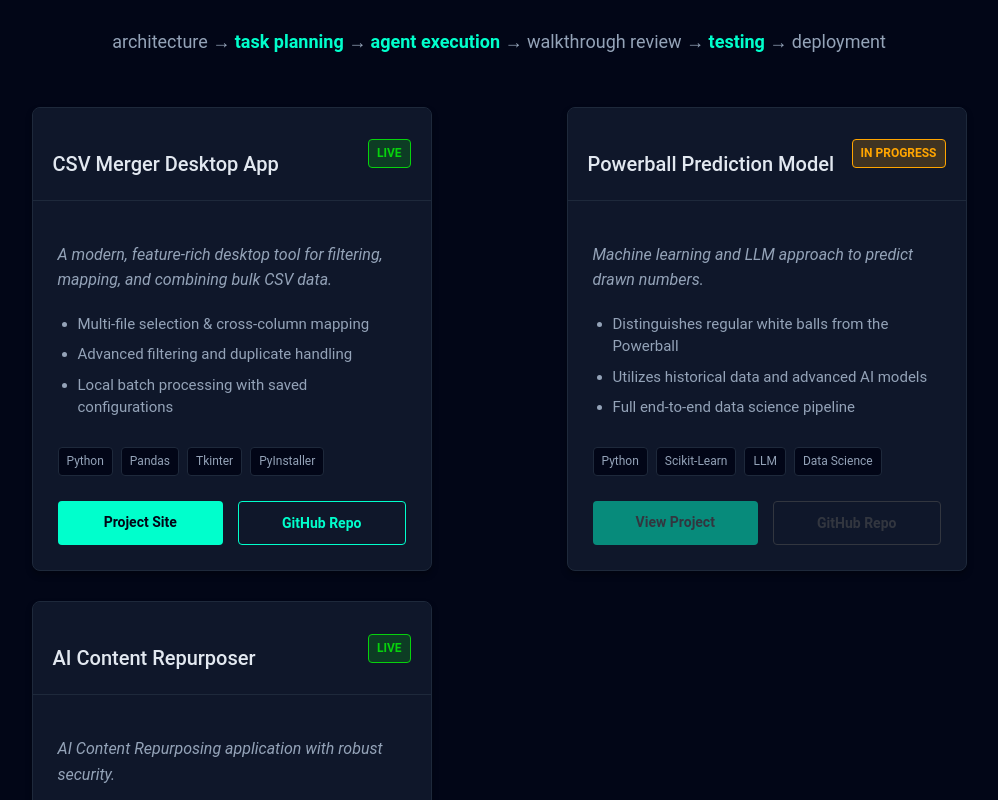
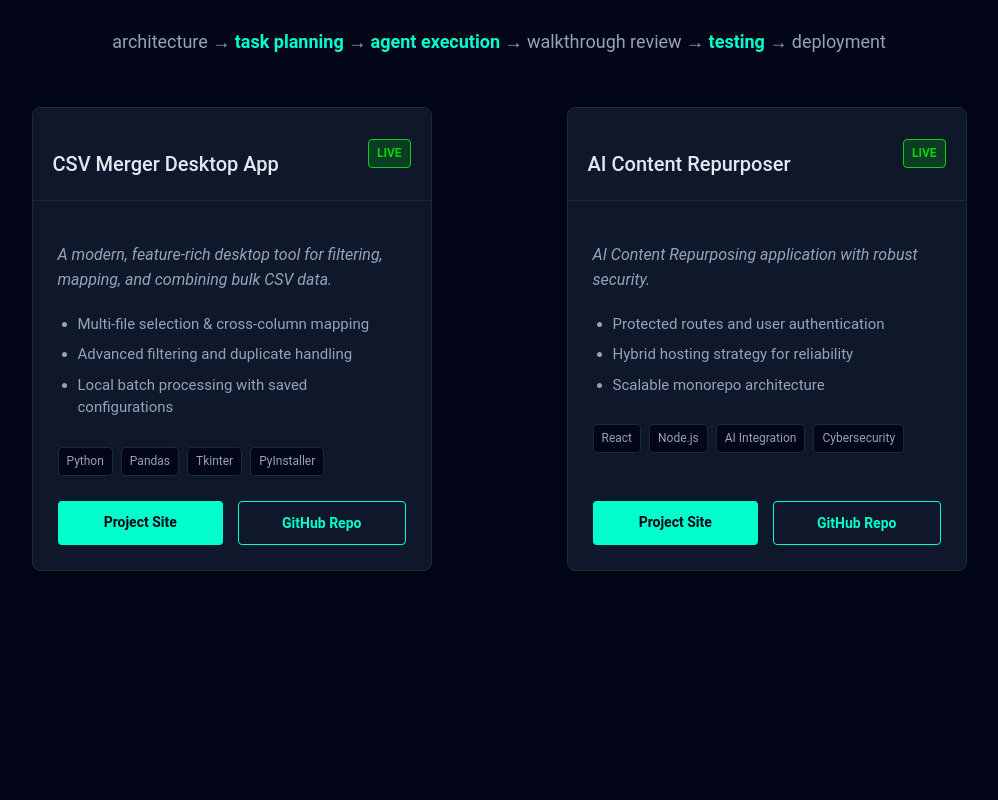
Before and after one commit to Mandip77/Portfolio, a React (Create React App) app: page / in a window 1280 px wide. Shown: the part 4780-5580 px from the top of the page, without its empty margins (141-1139 px from the left). Built offline with nearby package versions, Linux system fonts and the light colour scheme; no server answers.

Commit message:
Remove Powerball Prediction app from Vibe-Coded Apps

```diff
--- a/src/components/VibeCodedApps.js
+++ b/src/components/VibeCodedApps.js
@@ -189,21 +189,6 @@ const apps = [
     secondaryBtnText: 'GitHub Repo'
   },
   {
-    title: 'Powerball Prediction Model',
-    tagline: 'Machine learning and LLM approach to predict drawn numbers.',
-    status: 'In Progress',
-    highlights: [
-      'Distinguishes regular white balls from the Powerball',
-      'Utilizes historical data and advanced AI models',
-      'Full end-to-end data science pipeline'
-    ],
-    techStack: ['Python', 'Scikit-Learn', 'LLM', 'Data Science'],
-    liveUrl: '#',
-    repoUrl: '#',
-    primaryBtnText: 'View Project',
-    secondaryBtnText: 'GitHub Repo'
-  },
-  {
     title: 'AI Content Repurposer',
     tagline: 'AI Content Repurposing application with robust security.',
     status: 'Live',
```
